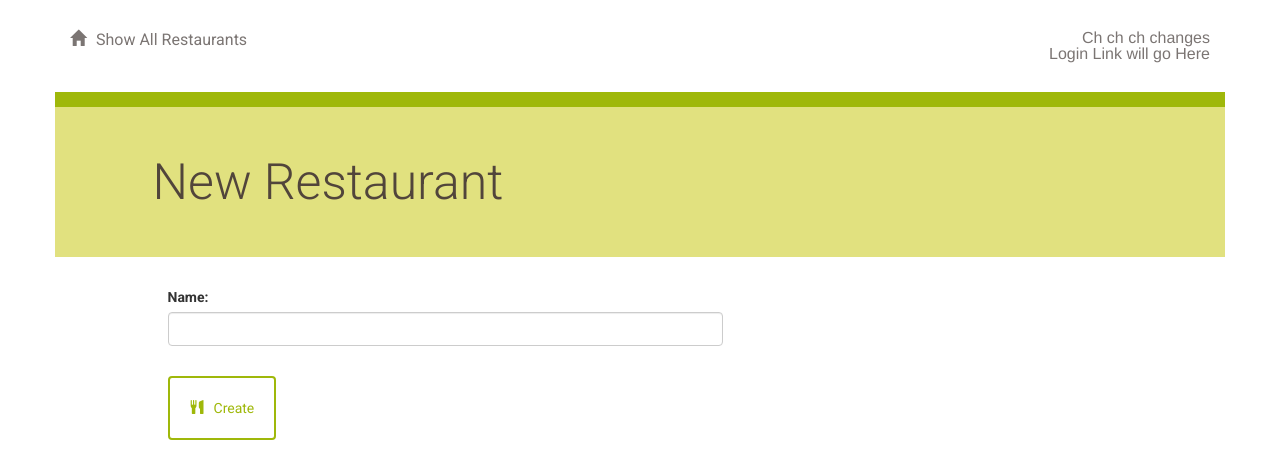
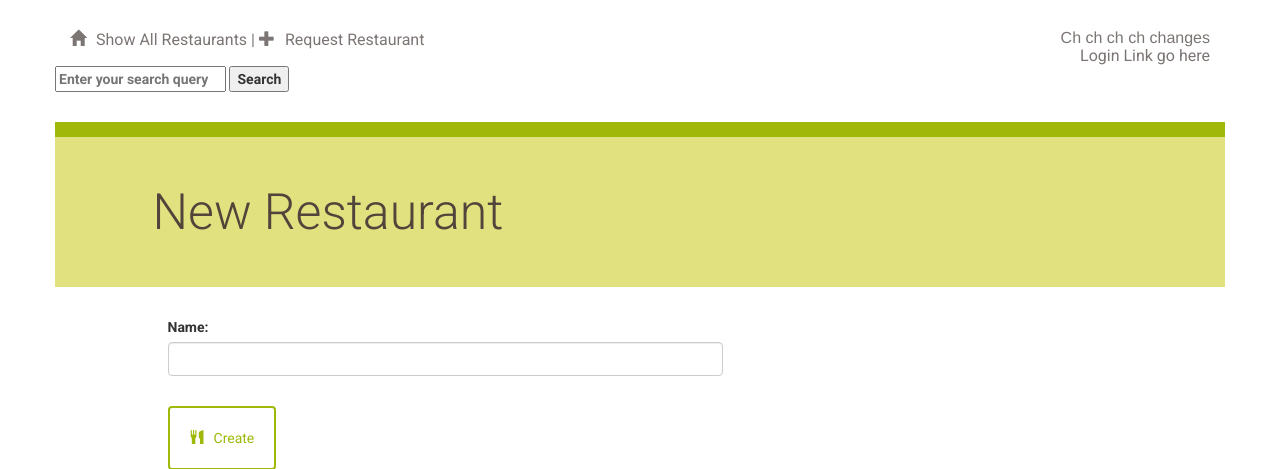
Before and after one commit to MQCOMP3310-2023/comp3310assignment2-keyboard-smasherz, a Flask app: page /restaurant/new/ in a window 1280 px wide. Shown: the top 469 px of the page. Run offline with Flask 3, Linux system fonts and the light colour scheme; some libraries are stand-ins or nearby versions.

Commit message:
Fix wrong header file chosen in merge

```diff
--- a/project/templates/header.html
+++ b/project/templates/header.html
@@ -1,12 +1,23 @@
 <div class="row top-menu">
 	<div class="col-md-6">
 		<a href="{{url_for('main.show_restaurants')}}">
-			<span class="glyphicon glyphicon-home" aria-hidden="true"></span>Show All Restaurants
+			<span class="glyphicon glyphicon-home" aria-hidden="true"></span>Show All Restaurants  |
+		</a>
+		<a href="{{url_for('main.request_restaurant')}}">
+			<span class="glyphicon glyphicon-plus" aria-hidden="true"></span>Request Restaurant
 		</a>
 	</div>
 	<div class="col-md-6 text-right">
-			<p>Ch ch ch changes</p>
-					<p>Login Link will go Here </p>
+			<p>Ch ch ch ch changes</p>
+			<a href="{{url_for('main.login')}}">
+				<span aria-hidden="true"></span>Login Link go here
+			</a>
 
 	</div>
+	<div>
+		<form action="/restaurant/search/" method="get">
+			<input type="text" name="query" class="search-bar" placeholder="Enter your search query">
+			<input type="submit" value="Search">
+		</form>
+	</div>
 </div>
```
